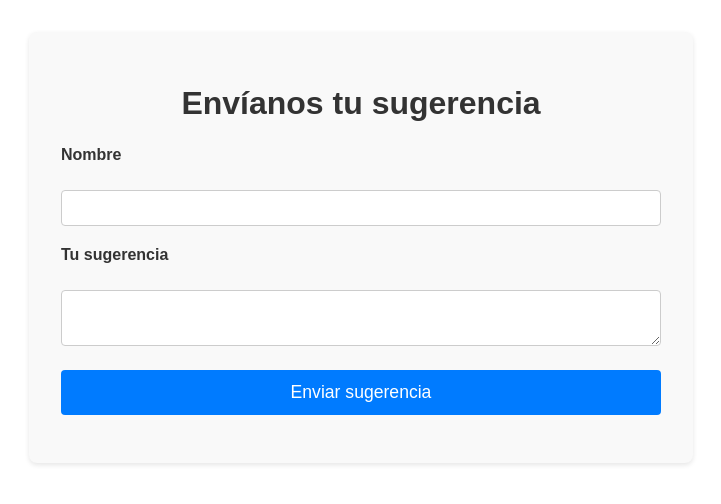
After one commit to sofiag20/Parnet, a Flask app: page /sugerencias in a window 1280 px wide. The commit adds this page. Shown: the top 504 px of the page, without its empty margins (279-1000 px from the left). Run offline with Flask 3, Linux system fonts and the light colour scheme; parts of the project's set-up code (start-up, migrations or seed data) failed here and were passed over; some libraries are stand-ins or nearby versions.

Commit message:
Medio funciona sugerencias y contacto

```diff
--- a/App.py
+++ b/App.py
@@ -12,6 +12,7 @@ from models.Usuario   import Usuario
 from models.Producto  import Producto
 from models.Contacto import ContactoForm
 from email.mime.text import MIMEText
+from models.Sugerencia import Sugerencia, SugerenciaForm
 
 # Instancia única de SQLAlchemy
 db = Database.get_instance()
@@ -22,6 +23,8 @@ app.config['SQLALCHEMY_DATABASE_URI']        = 'mysql+pymysql://root:12345@local
 app.config['SQLALCHEMY_TRACK_MODIFICATIONS'] = False
 
 app.config['SECRET_KEY'] = '4338b5a9e5c318f36ecc450a84236f2edb254dea3a2ee6ff'
+app.config['RECAPTCHA_PUBLIC_KEY']  = '6LeIxAcTAAAAAJcZVRqyHh71UMIEGNQ_MXjiZKhI'
+app.config['RECAPTCHA_PRIVATE_KEY'] = '6LeIxAcTAAAAAGG-vFI1TnRWxMZNFuojJ4WifJWe'
 
 
 # Datos de tu servidor SMTP
@@ -239,6 +242,30 @@ def eliminar_producto(id):
 
 
 
+@app.route('/sugerencias', methods=['GET', 'POST'])
+def sugerencias():
+    form = SugerenciaForm()
+    if form.validate_on_submit():
+        nueva = Sugerencia(
+            nombre  = form.nombre.data,
+            mensaje = form.mensaje.data
+        )
+        db.session.add(nueva)
+        db.session.commit()
+        flash('¡Gracias por tu sugerencia!', 'success')
+        return redirect(url_for('sugerencias'))
+    return render_template('sugerencias.html', form=form)
+
+@app.route('/contenido/sugerencias')
+def contenido_sugerencias():
+    form = SugerenciaForm()
+    return render_template('fragmentos/sugerencias.html', form=form)
+
+@app.route('/contenido/sugerencias_admin')
+def contenido_sugerencias_admin():
+    sugerencias = Sugerencia.query.order_by(Sugerencia.creado_el.desc()).all()
+    return render_template('fragmentos/admin_sugerencias.html', sugerencias=sugerencias)
+
 
 # ——————————————————————————————
 # EJECUCIÓN
--- a/models/Sugerencia.py
+++ b/models/Sugerencia.py
@@ -1,6 +1,10 @@
+# models/sugerencia.py
+
+from datetime import datetime
+from flask_wtf import FlaskForm, RecaptchaField
+from wtforms import StringField, TextAreaField, SubmitField
+from wtforms.validators import DataRequired, Length
 from models.Database import db
-from datetime import datetime
-
 
 class Sugerencia(db.Model):
     __tablename__ = 'sugerencias'
@@ -12,3 +16,22 @@ class Sugerencia(db.Model):
 
     def __repr__(self):
         return f'<Sugerencia {self.id} | {self.nombre}>'
+
+class SugerenciaForm(FlaskForm):
+    nombre    = StringField(
+        'Nombre',
+        validators=[
+            DataRequired(message="El nombre es obligatorio"),
+            Length(max=100, message="Máximo 100 caracteres")
+        ]
+    )
+    mensaje   = TextAreaField(
+        'Tu sugerencia',
+        validators=[
+            DataRequired(message="El mensaje es obligatorio"),
+            Length(min=10, max=2000,
+            message="El mensaje debe tener entre 10 y 2000 caracteres")
+        ]
+    )
+    recaptcha = RecaptchaField()
+    submit    = SubmitField('Enviar sugerencia')
--- /dev/null
+++ b/static/css/sugerencias.css
@@ -0,0 +1,80 @@
+/* static/css/sugerencias.css */
+
+/* Contenedor principal del formulario */
+.sugerencias-container {
+    max-width: 600px;
+    margin: 2rem auto;
+    padding: 2rem;
+    background-color: #f9f9f9;
+    border-radius: 8px;
+    box-shadow: 0 2px 5px rgba(0,0,0,0.1);
+    font-family: Arial, sans-serif;
+}
+
+/* Título del formulario */
+.sugerencias-container h1 {
+    text-align: center;
+    color: #333;
+    margin-bottom: 1.5rem;
+}
+
+/* Cada grupo de campo */
+.form-group {
+    margin-bottom: 1.25rem;
+}
+
+/* Etiqueta de campo */
+.form-group label {
+    display: block;
+    margin-bottom: 0.5rem;
+    font-weight: bold;
+    color: #333;
+}
+
+/* Inputs y textarea */
+.form-control {
+    width: 100%;
+    padding: 0.5rem 0.75rem;
+    border: 1px solid #ccc;
+    border-radius: 4px;
+    font-size: 1rem;
+    box-sizing: border-box;
+    transition: border-color 0.2s;
+}
+
+.form-control:focus {
+    border-color: #007bff;
+    outline: none;
+}
+
+/* Mensajes de error */
+.form-error {
+    color: #c00;
+    font-size: 0.875rem;
+    margin-top: 0.25rem;
+    display: block;
+}
+
+/* ReCAPTCHA */
+.recaptcha-group {
+    text-align: center;
+    margin-bottom: 1.5rem;
+}
+
+/* Botón de envío */
+.btn-sugerir {
+    display: block;
+    width: 100%;
+    padding: 0.75rem;
+    background-color: #007bff;
+    color: #fff;
+    font-size: 1.1rem;
+    border: none;
+    border-radius: 4px;
+    cursor: pointer;
+    transition: background-color 0.2s ease;
+}
+
+.btn-sugerir:hover {
+    background-color: #0056b3;
+}
--- a/templates/fragmentos/admin.html
+++ b/templates/fragmentos/admin.html
@@ -3,5 +3,5 @@
     <p>Bienvenido, administrador. Aquí puedes gestionar el sistema.</p>
 
     <button onclick="cargarContenido('productos_admin')">🛒 Productos</button>
-
+    <button onclick="cargarContenido('sugerencias_admin')">💡 Sugerencias</button>
 </section>
--- /dev/null
+++ b/templates/fragmentos/sugerencias.html
@@ -0,0 +1,26 @@
+<div class="sugerencias-container">
+    <h1>Envíanos tu sugerencia</h1>
+    <form method="POST" action="{{ url_for('sugerencias') }}">
+        {{ form.hidden_tag() }}
+        <div class="form-group">
+            {{ form.nombre.label }}<br>
+            {{ form.nombre(class="form-control") }}
+            {% for e in form.nombre.errors %}<small class="form-error">{{ e }}</small>{% endfor %}
+        </div>
+        <div class="form-group">
+            {{ form.mensaje.label }}<br>
+            {{ form.mensaje(class="form-control") }}
+            {% for e in form.mensaje.errors %}<small class="form-error">{{ e }}</small>{% endfor %}
+        </div>
+        <div class="form-group recaptcha-group">
+            {{ form.recaptcha }}
+            {% for err in form.recaptcha.errors %}
+                <small class="form-error">{{ err }}</small>
+            {% endfor %}
+        </div>
+        {{ form.submit(class="btn-sugerir") }}
+    </form>
+    <script src="https://www.google.com/recaptcha/api.js" async defer></script>
+</div>
+
+<link rel="stylesheet" href="{{ url_for('static', filename='css/sugerencias.css') }}">
--- a/templates/index.html
+++ b/templates/index.html
@@ -73,7 +73,9 @@
             <a href="#" class="menu-button">Fibra Óptica</a>
             <a href="#" class="menu-button">Cables Estructurales</a>
             <a href="#" class="menu-button">Pólizas</a>
-            <a href="#" class="menu-button">Sugerencia</a>
+            <a href="#" onclick="cargarContenido('sugerencias')" class="menu-button">
+            Sugerencia
+            </a>
             <a href="{{ url_for('login2') }}" class="menu-button">Administración</a>
 
         </div>
@@ -154,6 +156,7 @@
 <script src="{{ url_for('static', filename='js/login.js') }}"></script>
 
 
+
 <script>
     document.addEventListener("DOMContentLoaded", function () {
         cargarContenido('principal');  // 👈 Carga automáticamente la página principal
```
